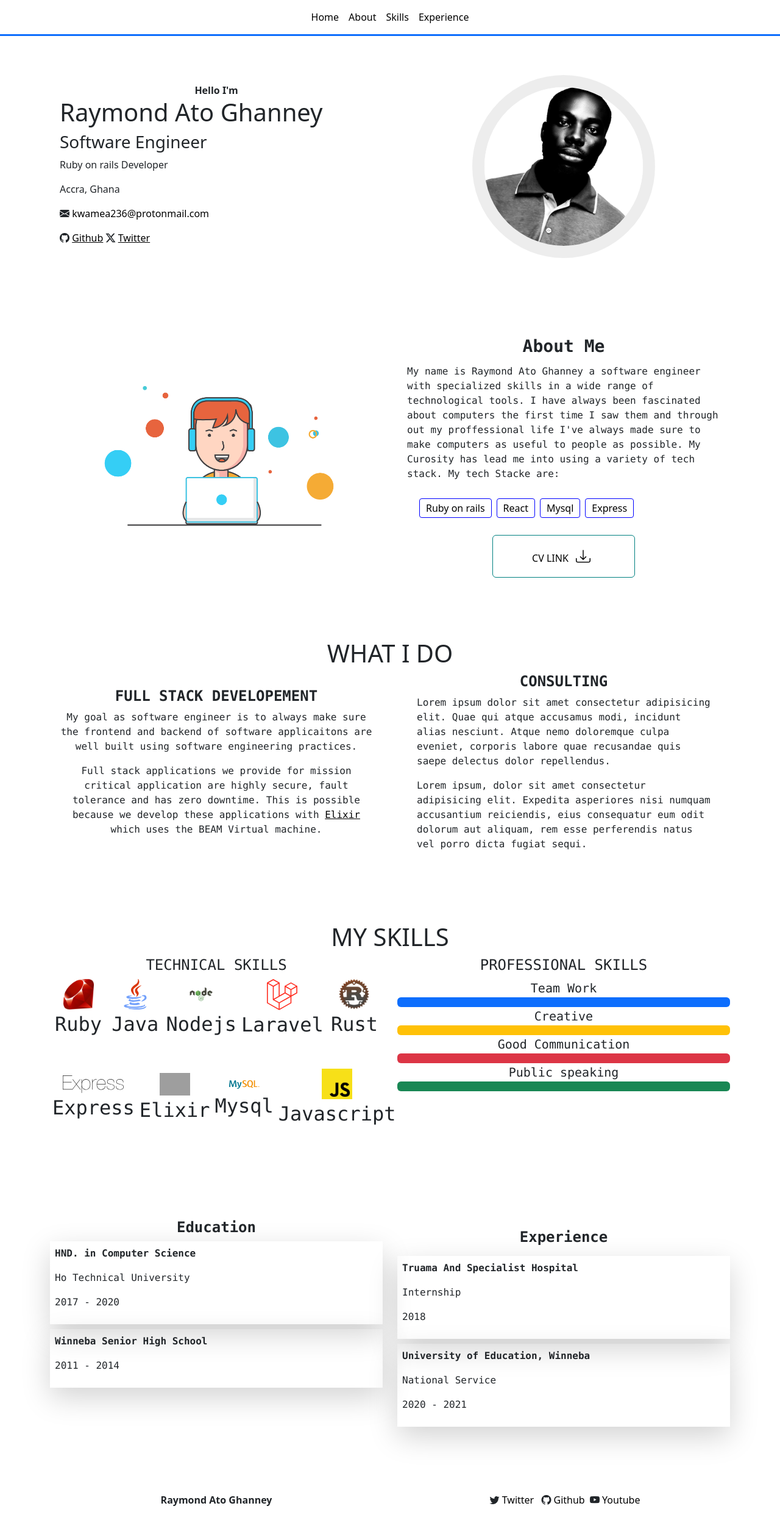
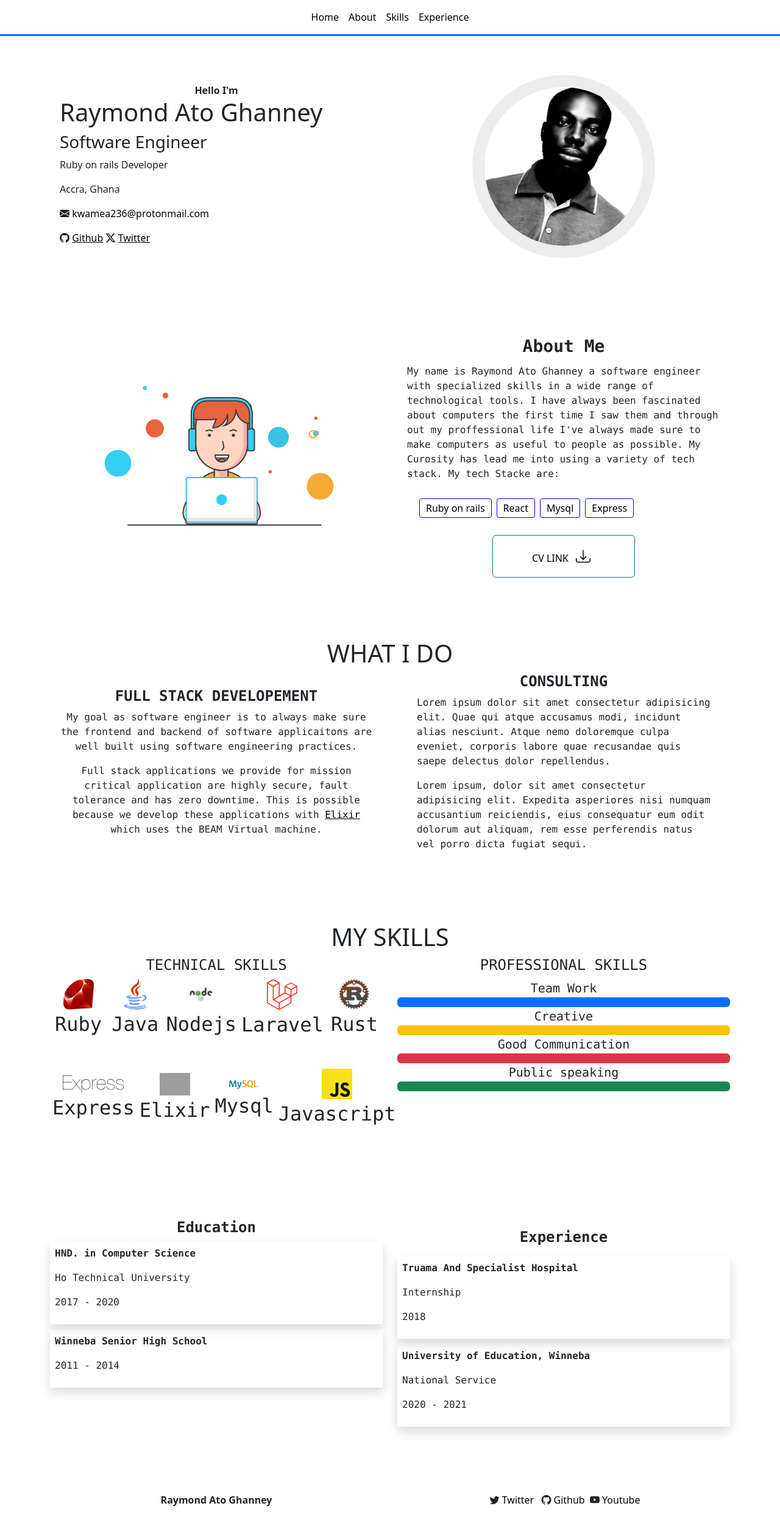
Before and after one commit to kwamea236/kwamea236.github.io, a Jekyll site: the page built from index.html, in a window 1280 px wide. Shown: the whole page at 61% size. Built offline with Jekyll 4.4.1, drawn with Linux system fonts in a browser that asks for light colours; grey boxes are pictures that could not be loaded.

Commit message:
Update Shadow reduced

```diff
--- a/_includes/edu.html
+++ b/_includes/edu.html
@@ -2,25 +2,25 @@
     <div class="row font-monospace">
         <div class="col-md-6">
             <h4 class="fw-bold">Education</h4>
-            <div class="text-start p-2 shadow-lg">
+            <div class="text-start p-2 shadow">
                 <p class="fw-bold">HND. in Computer Science</p>
                 <p>Ho Technical University</p>
                 <p>2017 - 2020</p>
             </div>
 
-            <div class="text-start shadow-lg p-2 my-2">
+            <div class="text-start shadow p-2 my-2">
                 <p class="fw-bold">Winneba Senior High School</p>
                 <p>2011 - 2014</p>
             </div>
         </div>
         <div class="col-md-6">
             <h4 class="fw-bold  my-3">Experience</h4>
-            <div class="text-start shadow-lg p-2">
+            <div class="text-start shadow p-2">
                 <p class="fw-bold">Truama And Specialist Hospital</p>
                 <p>Internship</p>
                 <p>2018</p>
             </div>
-            <div class="text-start shadow-lg p-2 my-2">
+            <div class="text-start shadow p-2 my-2">
                 <p class="fw-bold">University of Education, Winneba</p>
                 <p>National Service</p>
                 <p>2020 - 2021</p>
```
